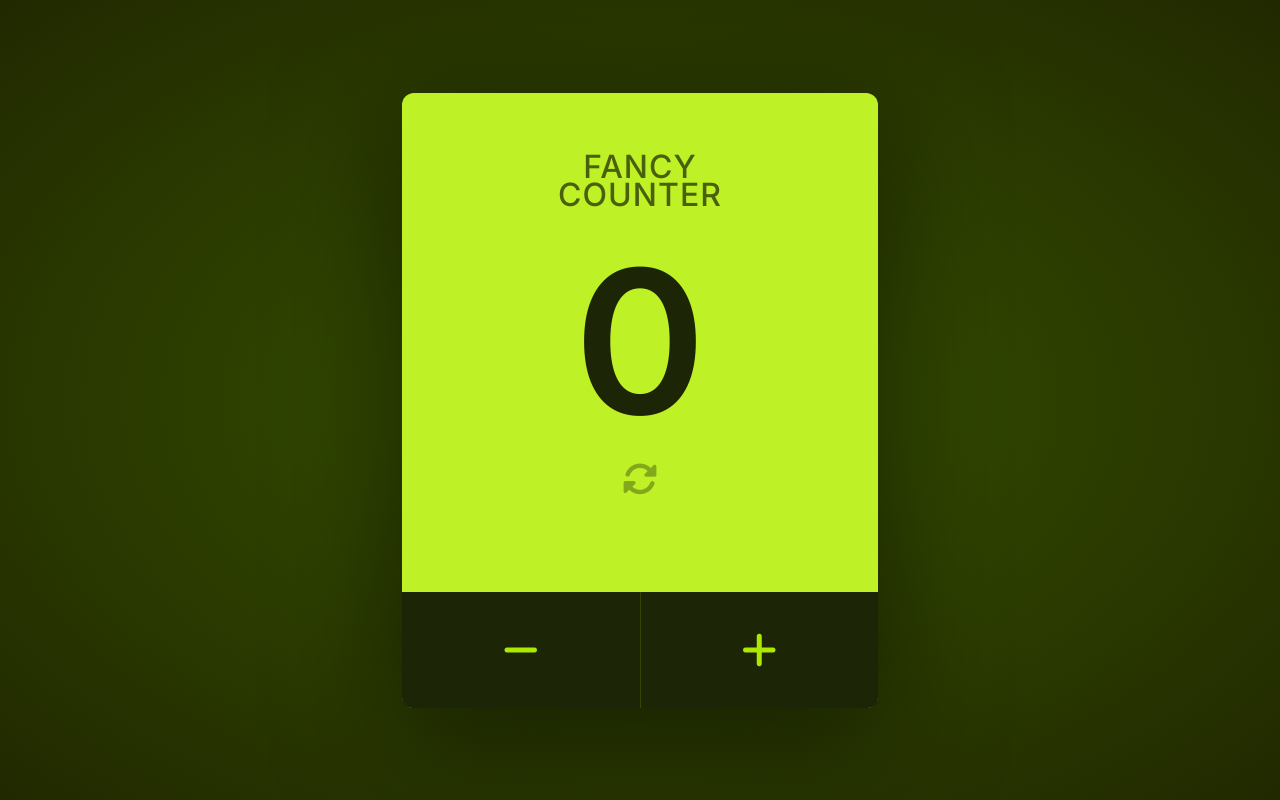
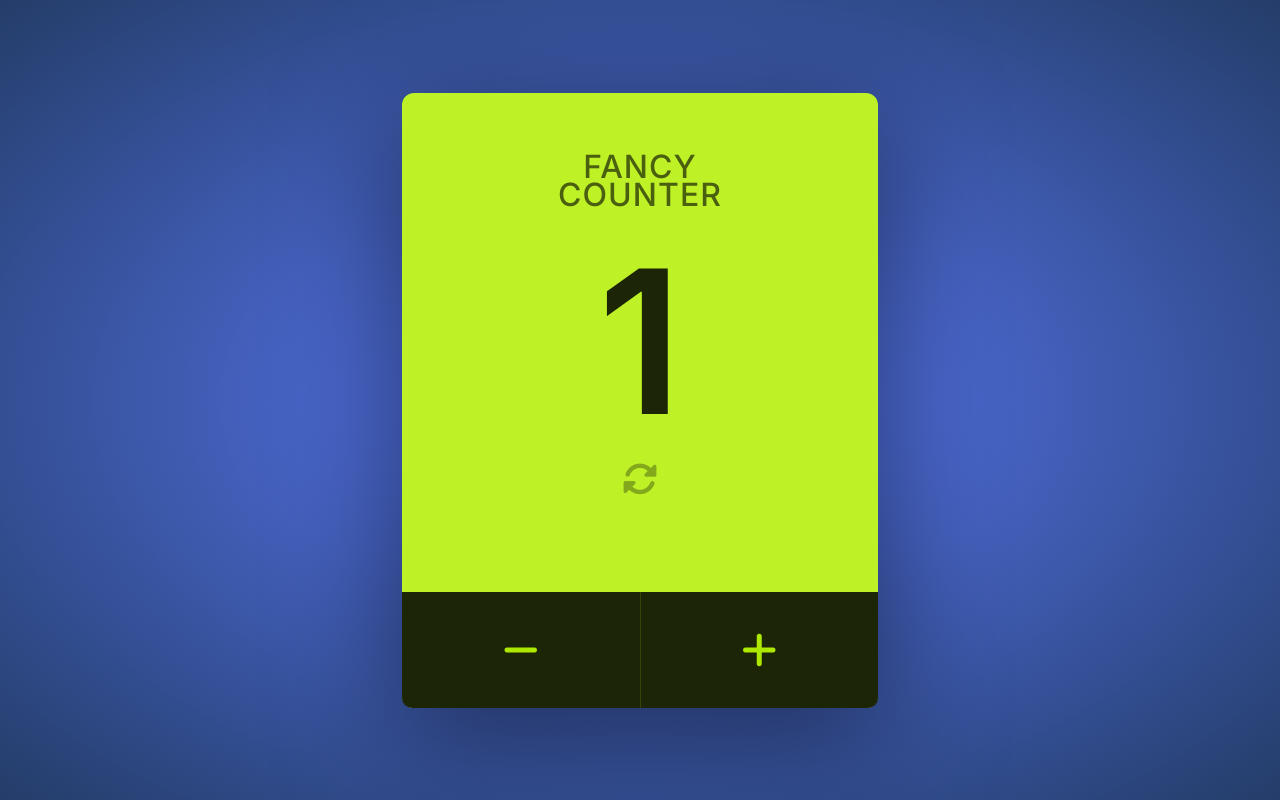
Before and after one commit to andreacasonato/counter-app, a plain HTML site: page index.html in a window 1280 px wide. Both pictures are taken after a click on the button 758 px from the left and 649 px from the top of the page. Drawn offline with Linux system fonts and the light colour scheme.

Commit message:
Create increase number functionality

```diff
--- a/script.js
+++ b/script.js
@@ -0,0 +1,18 @@
+const increaseButtonEl = document.querySelector('.counter__button--increase');
+const counterValueEl = document.querySelector('.counter__value');
+
+
+increaseButtonEl.addEventListener('click', function() {
+    // get current value of counter
+    const currentValue = counterValueEl.textContent;
+    console.log(currentValue);
+
+    // convert value to number type
+    const currentValueAsNumber = +currentValue;
+
+    // increment by 1
+    const newValue = currentValueAsNumber + 1;
+
+    // set counter element with new value
+    counterValueEl.textContent = newValue;
+});
--- a/styles.css
+++ b/styles.css
@@ -1,3 +1,5 @@
+/* ===== STANDARD ===== */
+
 * {
     margin: 0;
     padding: 0;
@@ -11,11 +13,13 @@ button {
 body {
     font-family: 'Inter', sans-serif;
     height: 100vh;
-    background-image: radial-gradient(ellipse, #385300, #212900);
+    background-image: radial-gradient(ellipse, #5b7bfc, #243d69);
     display: flex;
     justify-content: center;
     align-items: center;
 }
+
+/* ===== STYLE APP ===== */
 
 .counter {
     background-color: #bef227;
@@ -112,12 +116,12 @@ body {
 }
 
 
-/* MEDIA QUERIES */
+/* ===== MEDIA QUERIES ===== */
 
 @media (max-width: 680px) or (max-height: 730px) {
     .counter {
-        width: 100%;
-        height: 100%;
+        /* width: 100%;
+        height: 100%; */
         border-radius: 0;
     }
 
```
Also changed, not shown: index.html (+2 -0 lines).
